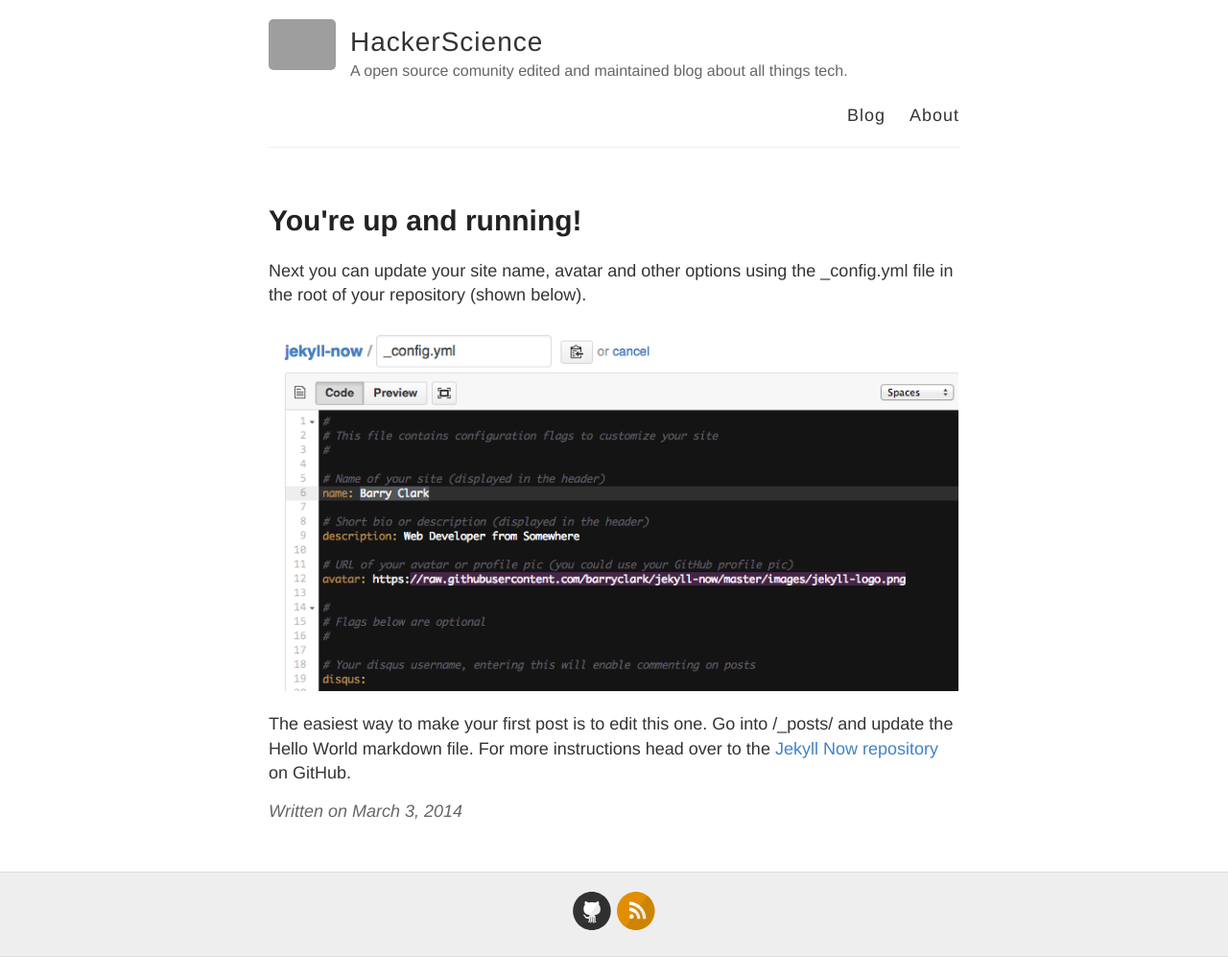
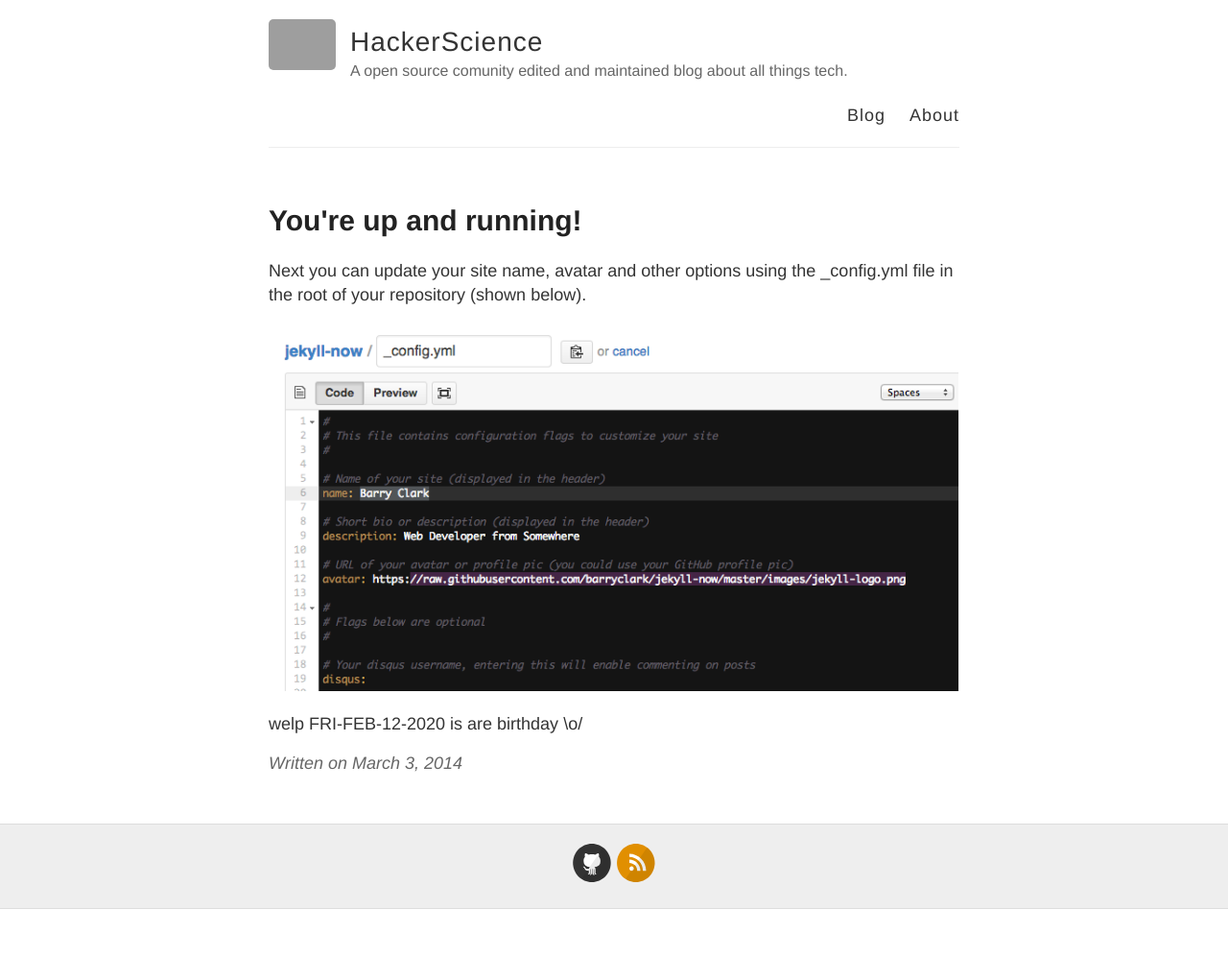
Before and after one commit to 0x00009b/hackerscience.net, a Jekyll site: the page built from _posts/2014-3-3-Hello-World.md, in a window 1280 px wide. Shown: the whole page at 96% size. Built offline with Jekyll 4.4.1, drawn with Linux system fonts in a browser that asks for light colours; after the commit the page ends 947 px from its top, so only the background shows below that; grey boxes are pictures that could not be loaded.

Commit message:
yay birthday

```diff
--- a/_posts/2014-3-3-Hello-World.md
+++ b/_posts/2014-3-3-Hello-World.md
@@ -7,4 +7,4 @@
 
 ![_config.yml]({{ site.baseurl }}/images/config.png)
 
-The easiest way to make your first post is to edit this one. Go into /_posts/ and update the Hello World markdown file. For more instructions head over to the [Jekyll Now repository](https://github.com/barryclark/jekyll-now) on GitHub.
+welp FRI-FEB-12-2020 is are birthday \o/
```
